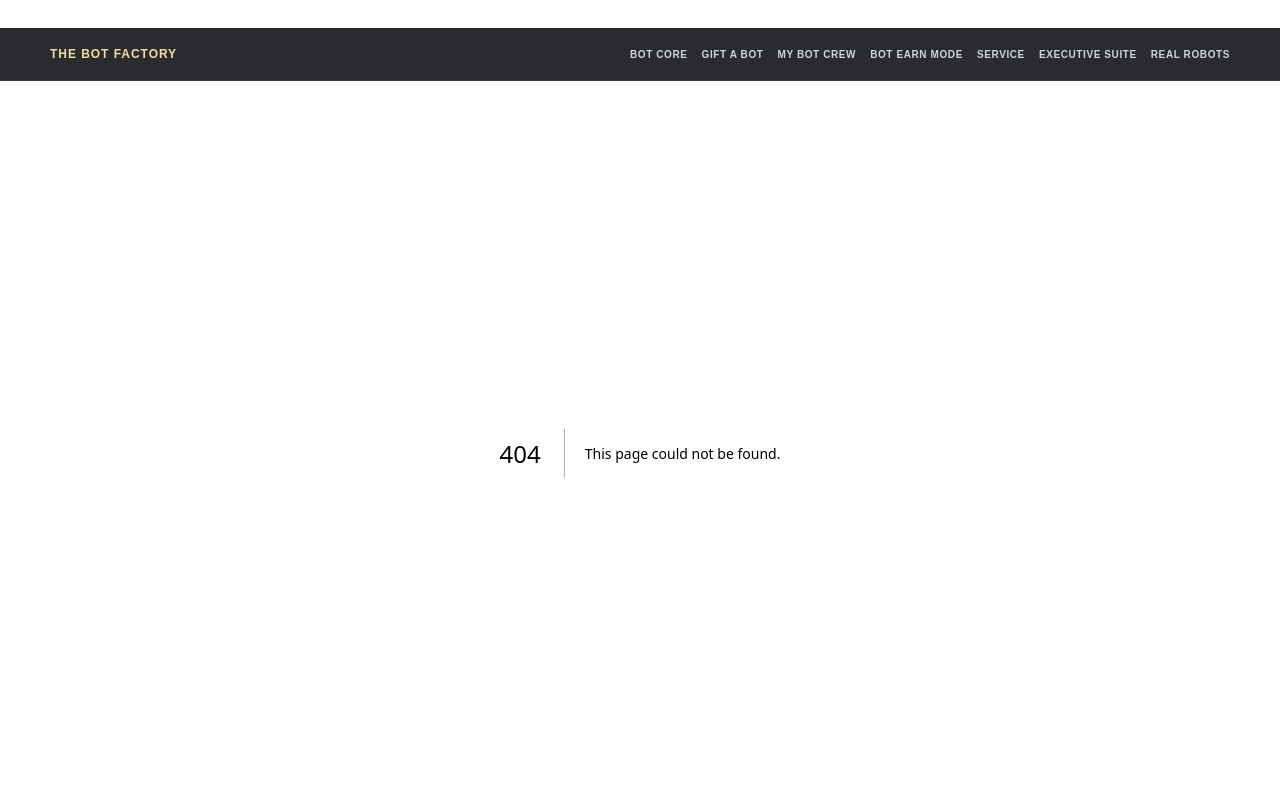
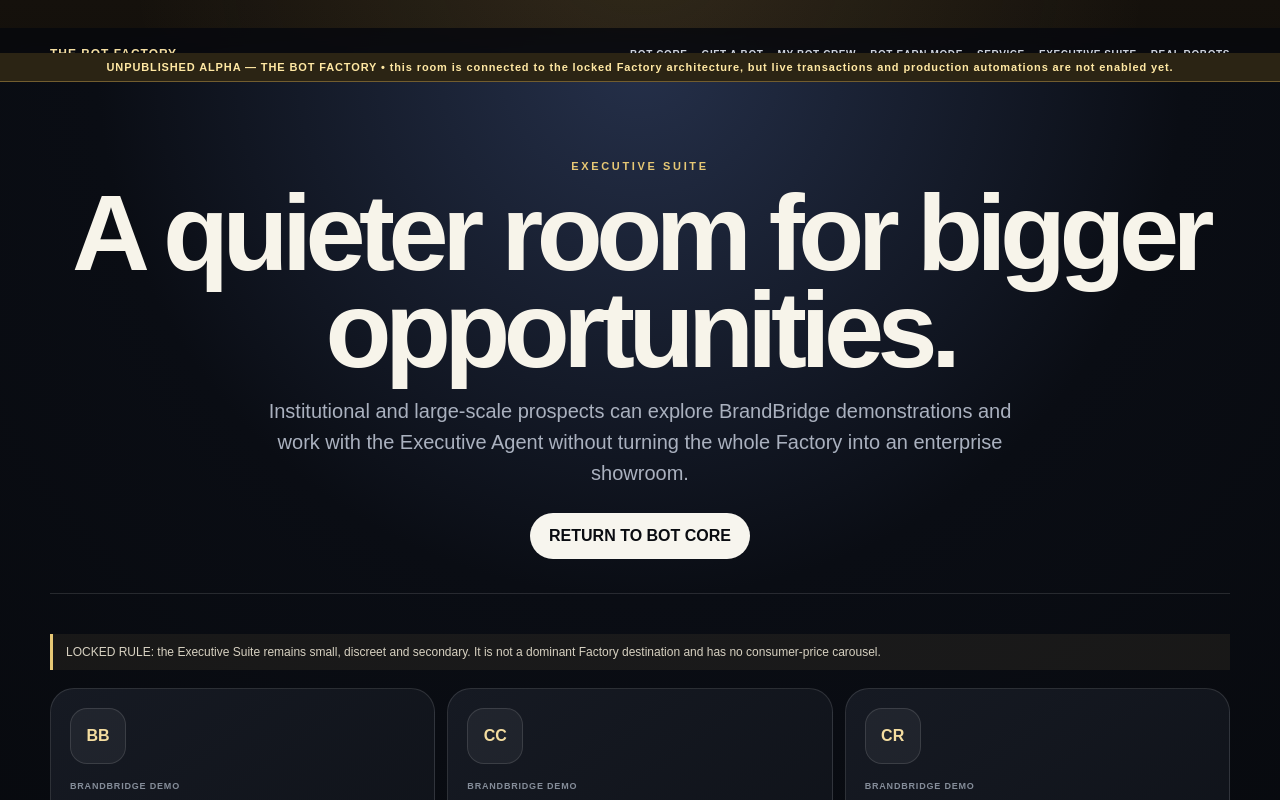
Before and after one commit to melbgittinit/botbox-alpha-clean, a Next.js app: page /executive in a window 1280 px wide. Before the commit this address had no page. Shown: the top 800 px of the page. Built offline with nearby package versions, Linux system fonts and the light colour scheme.

Commit message:
Add Executive Suite alpha room

```diff
--- /dev/null
+++ b/app/executive/page.tsx
@@ -0,0 +1,17 @@
+import FactoryRoom from "../../components/FactoryRoom";
+
+export default function ExecutiveRoom(){
+  return <FactoryRoom
+    eyebrow="EXECUTIVE SUITE"
+    title="A quieter room for bigger opportunities."
+    subtitle="Institutional and large-scale prospects can explore BrandBridge demonstrations and work with the Executive Agent without turning the whole Factory into an enterprise showroom."
+    note="LOCKED RULE: the Executive Suite remains small, discreet and secondary. It is not a dominant Factory destination and has no consumer-price carousel."
+    cards={[
+      {mark:"BB",title:"Beauty BrandBridge",promise:"From product seller to an ongoing personal beauty relationship.",description:"Private demonstration of how a larger brand could turn transactions into useful ongoing customer relationships.",status:"BRANDBRIDGE DEMO"},
+      {mark:"CC",title:"Community Commerce BrandBridge",promise:"From transaction platform to community growth system.",description:"Shows how commerce, participation and useful relationship infrastructure can work together.",status:"BRANDBRIDGE DEMO"},
+      {mark:"CR",title:"Creator Commerce BrandBridge",promise:"From publishing tools to a creator-to-income pathway.",description:"Demonstrates a more complete creator relationship across making, packaging, distribution and monetization.",status:"BRANDBRIDGE DEMO"},
+      {mark:"JR",title:"Journey BrandBridge",promise:"From a purchase to a complete journey relationship.",description:"Travel/journey demonstration using the Factory's own public-facing concepts rather than implying an airline partnership.",status:"BRANDBRIDGE DEMO"},
+      {mark:"EA",title:"BrandBridge Executive Agent",promise:"Show us the opportunity. Build the case. Pilot it intelligently.",description:"A private institutional concierge for deeper opportunity framing, business-case development and pilot planning.",status:"PRIVATE AGENT"},
+    ]}
+  />;
+}
```
